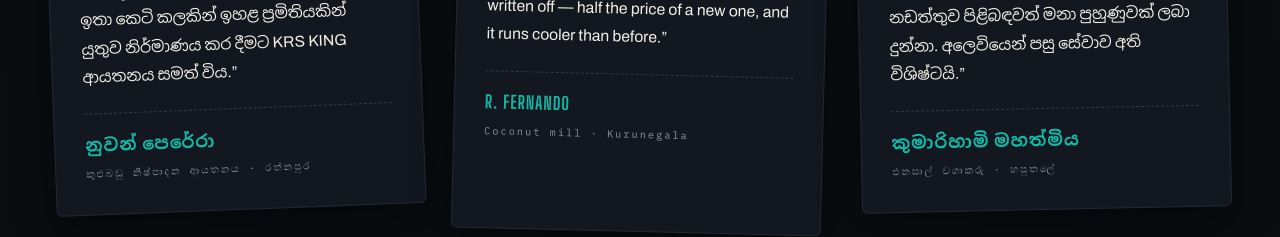
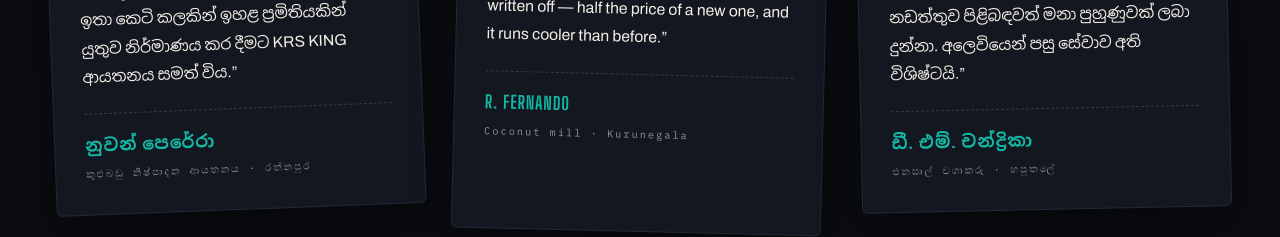
Before and after one commit to akashperera464-dotcom/radishka, a React (Vite) app in the folder radishka-react/: page / in a window 1280 px wide. Shown: the part 8520-8757 px from the top of the page. Built offline with nearby package versions, Linux system fonts and the light colour scheme; no server answers; the database is empty.

Commit message:
Update testimonial name and logo size

```diff
--- a/radishka-react/src/defaultContent.js
+++ b/radishka-react/src/defaultContent.js
@@ -82,7 +82,7 @@ export const DEFAULT = {
   testimonials: [
     { q:'අපගේ ව්‍යාපාරික අවශ්‍යතාවයට වෙළඳපොලේ නොතිබූ සුවිශේෂී යන්ත්‍රයක් ඉතා කෙටි කලකින් ඉහළ ප්‍රමිතියකින් යුතුව නිර්මාණය කර දීමට KRS KING ආයතනය සමත් විය.', n:'නුවන් පෙරේරා', r:'කුළුබඩු නිෂ්පාදන ආයතනය · රත්නපුර' },
     { q:'He rebuilt a grinder the import agents had written off — half the price of a new one, and it runs cooler than before.', n:'R. Fernando', r:'Coconut mill · Kurunegala' },
-    { q:'නියමිත කාලයට පෙර භාරදීම සිදු කළා පමණක් නොව ක්‍රියාත්මක කිරීම සහ නඩත්තුව පිළිබඳවත් මනා පුහුණුවක් ලබා දුන්නා. අලෙවියෙන් පසු සේවාව අති විශිෂ්ටයි.', n:'කුමාරිහාමි මහත්මිය', r:'එනසාල් වගාකරු · හපුතලේ' },
+    { q:'නියමිත කාලයට පෙර භාරදීම සිදු කළා පමණක් නොව ක්‍රියාත්මක කිරීම සහ නඩත්තුව පිළිබඳවත් මනා පුහුණුවක් ලබා දුන්නා. අලෙවියෙන් පසු සේවාව අති විශිෂ්ටයි.', n:'ඩී. එම්. චන්ද්‍රිකා', r:'එනසාල් වගාකරු · හපුතලේ' },
   ],
   faq: [
     { q:'Do you engineer bespoke, one-of-a-kind machinery from scratch?', a:'Yes. Custom industrial R&D represents our core specialty. We analyze your operational bottleneck, model the mechanism, conduct material trials, and deliver a production-ready, fully warranted system.' },
--- a/radishka-react/src/styles/global.css
+++ b/radishka-react/src/styles/global.css
@@ -32,7 +32,7 @@ header{position:fixed;top:0;left:0;right:0;z-index:200;transition:background .35
 header.scrolled{background:rgba(10,12,16,.9);backdrop-filter:blur(10px);border-color:var(--line)}
 .hd{display:flex;align-items:center;justify-content:space-between;padding:16px 0}
 .logo{display:flex;align-items:center;gap:12px}
-.logo .gear-ic{width:34px;height:34px;fill:var(--ember);animation:gspin 14s linear infinite}
+.logo .gear-ic{width:38px;height:38px;fill:var(--ember);animation:gspin 14s linear infinite}
 @keyframes gspin{to{transform:rotate(360deg)}}
 .logo b{font-family:var(--fd);font-weight:800;font-size:clamp(.95rem,3.4vw,1.35rem);letter-spacing:.06em;display:block;line-height:1}
 .logo .si{font-size:.72rem;color:var(--brass)}
@@ -500,7 +500,7 @@ footer{background:#07080b;border-top:1px solid var(--line);padding:80px 0 0}
 }
 
 /* ============ CUSTOM LOGO ============ */
-.logo-img{width:48px;height:48px;object-fit:cover;border-radius:50%;border:2px solid var(--ember);box-shadow:0 0 16px rgba(45,212,191,.35);display:block;flex-shrink:0}
+.logo-img{width:56px;height:56px;object-fit:cover;border-radius:50%;border:2px solid var(--ember);box-shadow:0 0 16px rgba(45,212,191,.35);display:block;flex-shrink:0}
 
 /* ============ FLOATING WHATSAPP CTA ============ */
 .fab-wa{background:#25d366;color:#fff;border:none;box-shadow:0 10px 25px rgba(37,211,102,.4);position:relative}
```
